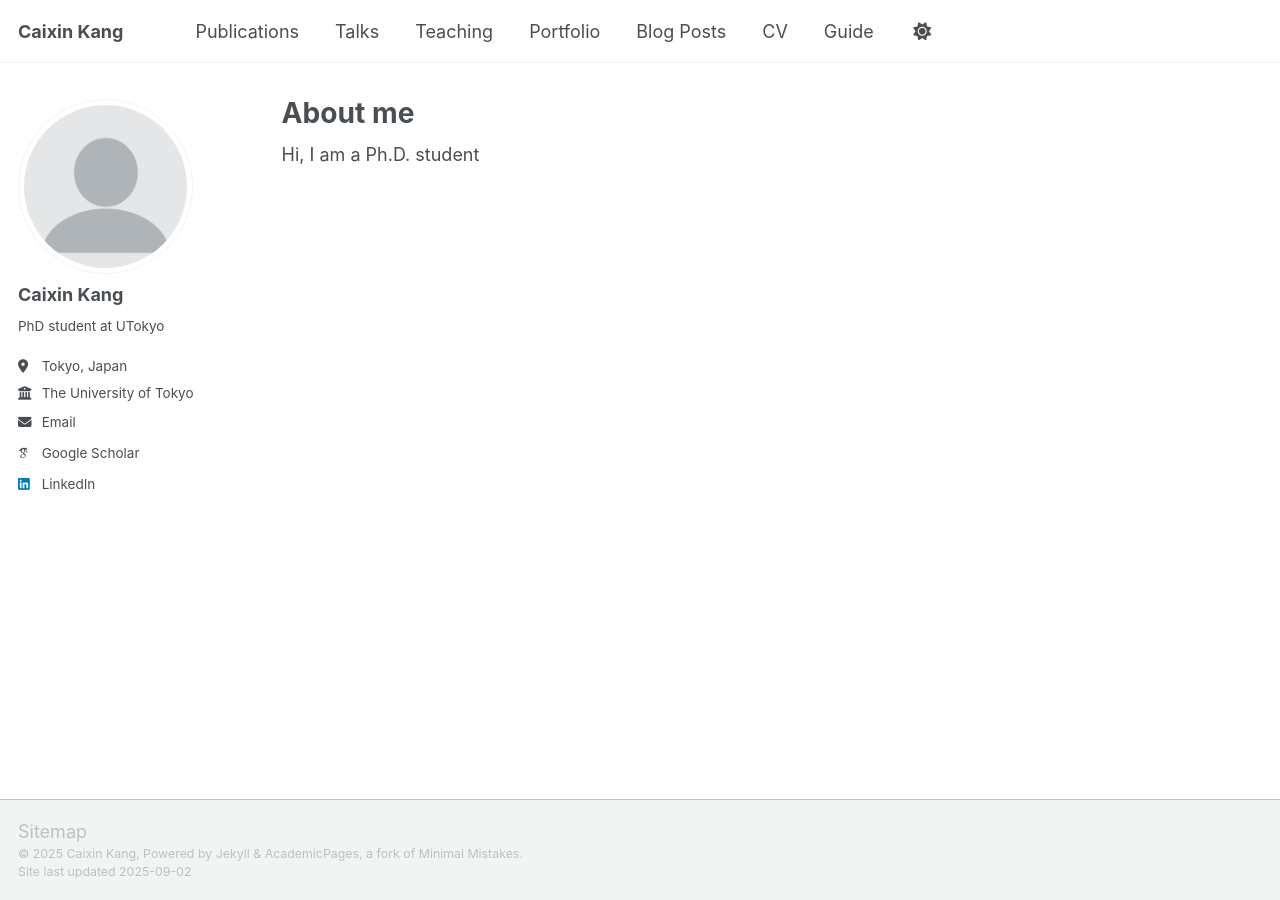
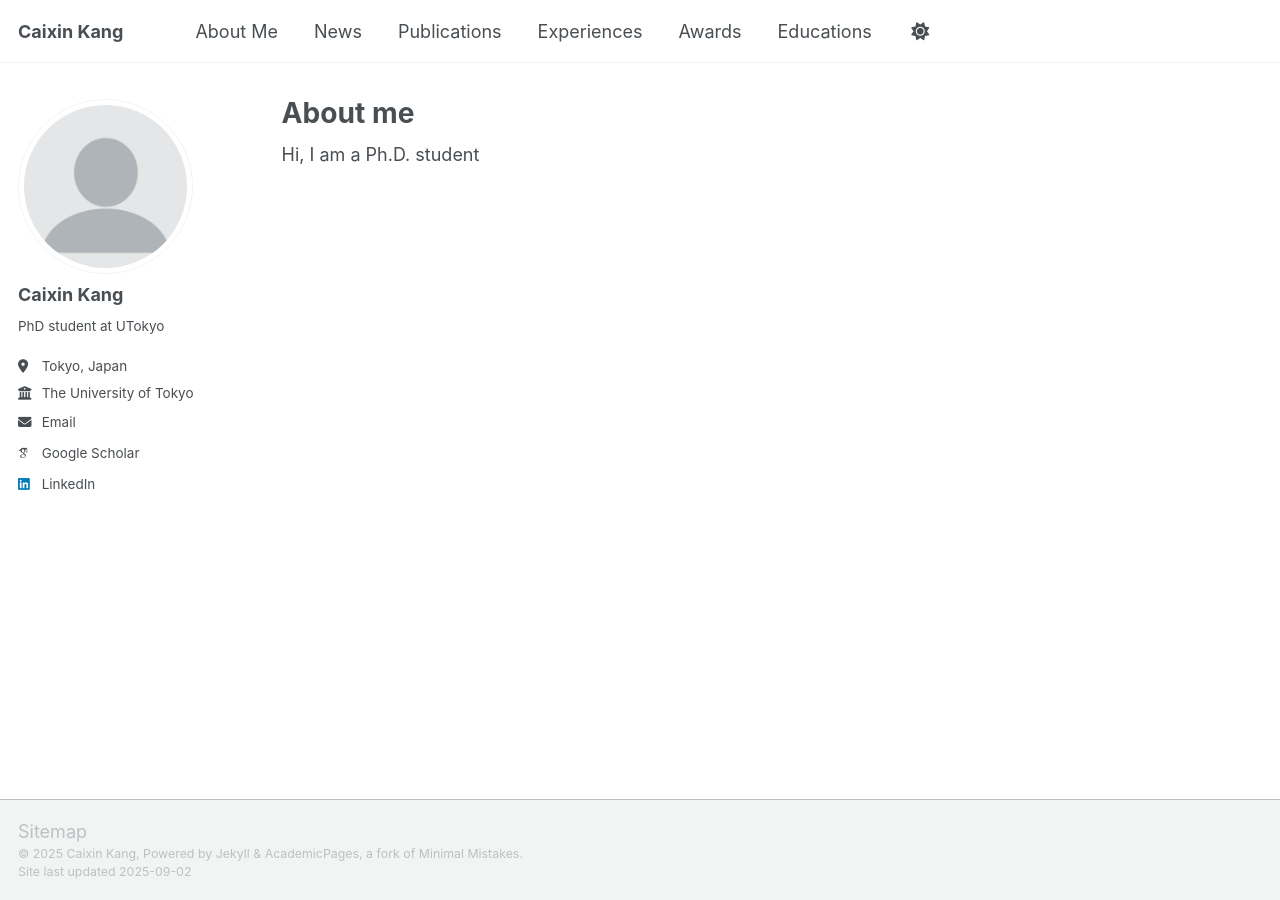
Before and after one commit to kkkcx/kkkcx.github.io, a Jekyll site: the page built from _pages/about.md, in a window 1280 px wide. Built offline with Jekyll 4.4.1, drawn with Linux system fonts in a browser that asks for light colours; some web fonts are replaced; a script that is not in the unit is left out; some of the changed lines change nothing that is shown.

Commit message:
Update navigation.yml

```diff
--- a/_data/navigation.yml
+++ b/_data/navigation.yml
@@ -1,33 +1,25 @@
-# The following is the order of the links in the header of the website.
-#
-# Changing the order here will adjust the order and you can also add additional
-# links. Removing a link prevents it from showing in the header, but does not
-# prevent it from being included in the site.
-#
-# NOTE that only one of the CV options should be selected, the first is for the
-#      Markdown formatted page while the second is generated using JSON.
+# main links links
+main:
+  - title: "About Me"
+    url: "/#about-me"
 
-main:
+  - title: "News"
+    url: "/#-news"
+
   - title: "Publications"
-    url: /publications/
+    url: "/#-publications"
 
-  - title: "Talks"
-    url: /talks/
+  - title: "Experiences"
+    url: "/#-experiences"
 
-  - title: "Teaching"
-    url: /teaching/
+  - title: "Awards"
+    url: "/#-awards"
 
-  - title: "Portfolio"
-    url: /portfolio/
+  - title: "Educations"
+    url: "/#-educations"
 
-  - title: "Blog Posts"
-    url: /year-archive/
+  # - title: "Invited Talks"
+  #   url: "/#-invited-talks"
 
-  - title: "CV"
-    url: /cv/
-
-  # - title: "CV"
-  #   url: /cv-json/
-
-  - title: "Guide"
-    url: /markdown/
+  # - title: "Internships"
+  #   url: "/#-internships"
```
